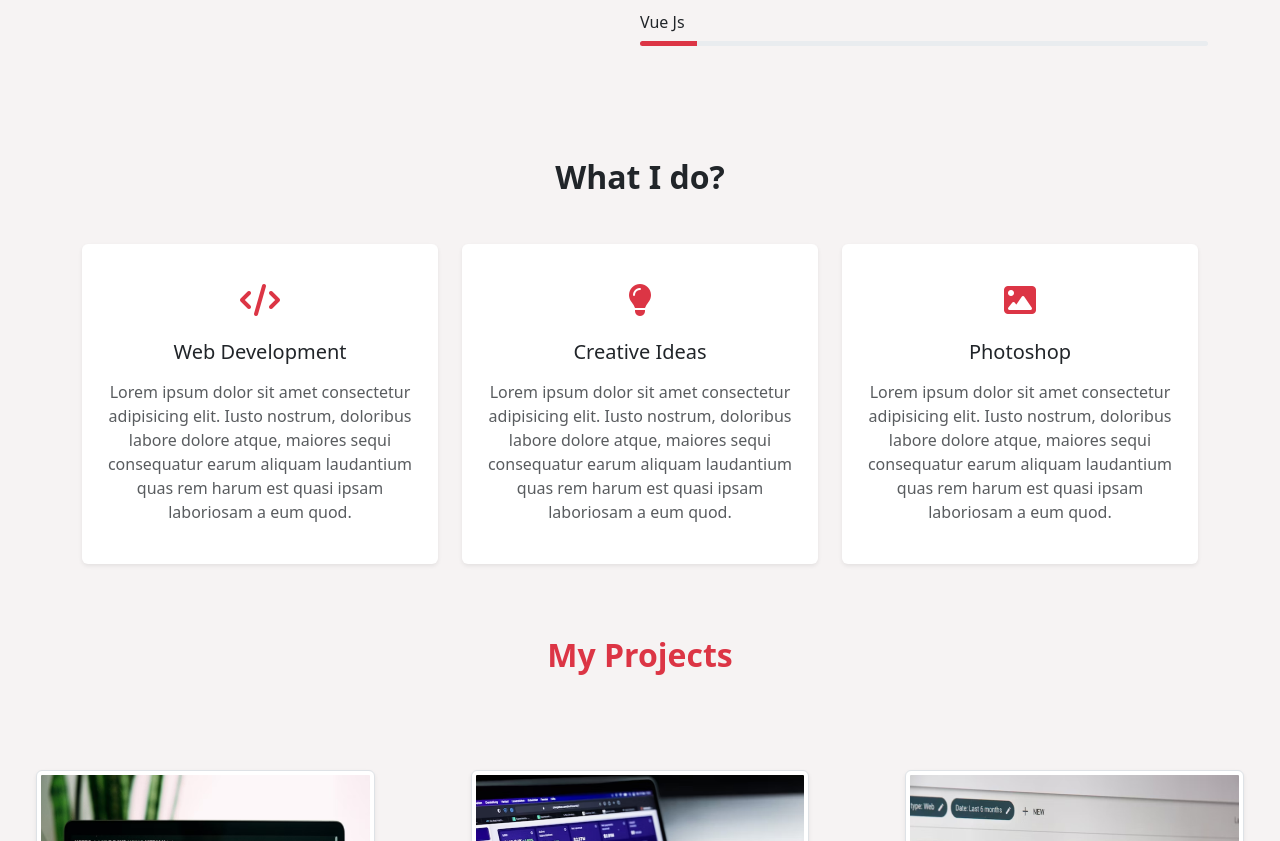
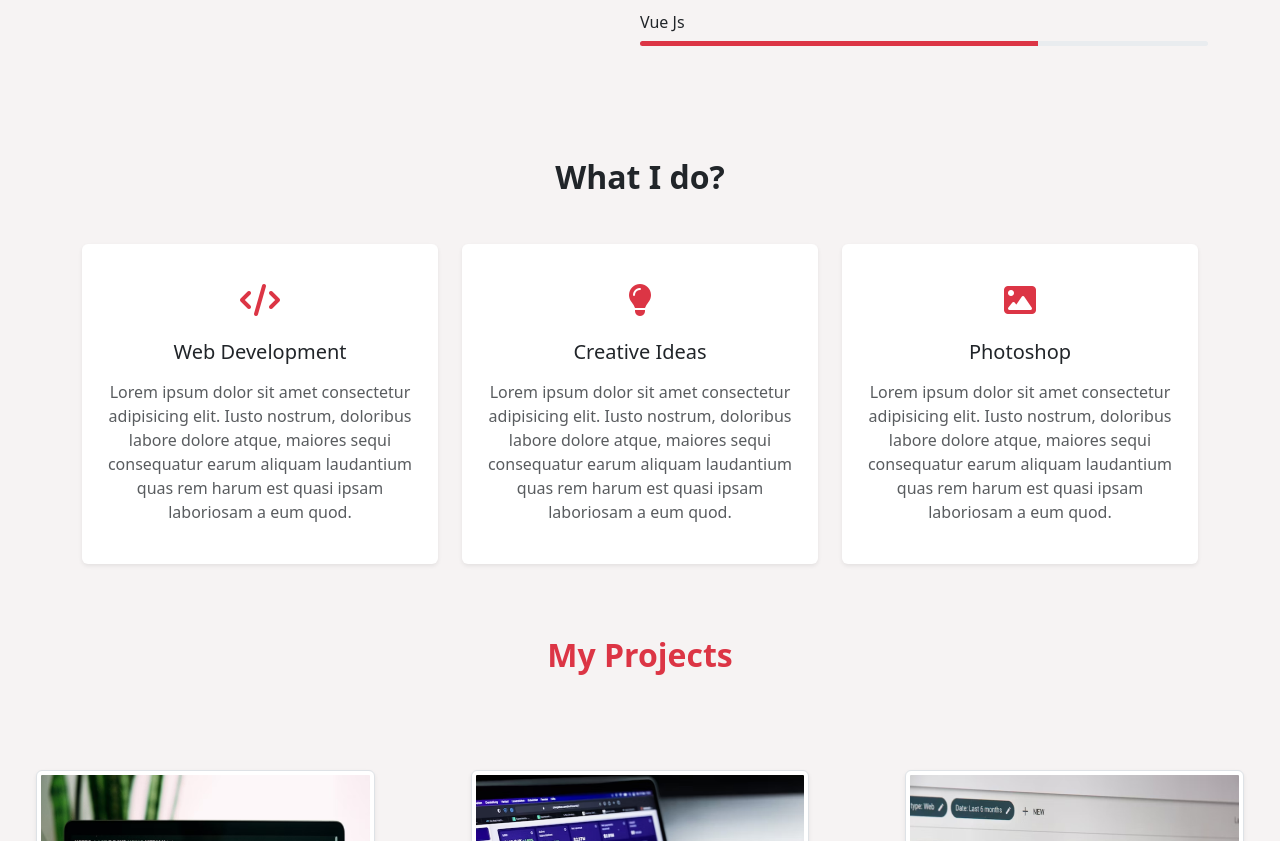
Before and after one commit to BarryKian17/my_portfolio, a plain HTML site: page index.html in a window 1280 px wide. Shown: the part 893-1734 px from the top of the page. Drawn offline with nearby package versions, Linux system fonts and the light colour scheme.

Commit message:
vuejs skill add

```diff
--- a/index.html
+++ b/index.html
@@ -152,7 +152,7 @@
                 <div class="skill mb-3">
                   <h3 class="fs-6">Vue Js</h3>
                   <div class="progress"  role="progressbar" aria-label="Example 5px high" aria-valuenow="25" aria-valuemin="0" aria-valuemax="100" style="height: 5px">
-                    <div class="progress-bar bg-danger" style="width: 10%"></div>
+                    <div class="progress-bar bg-danger" style="width: 70%"></div>
                   </div>
                 </div>
               </div>
```
